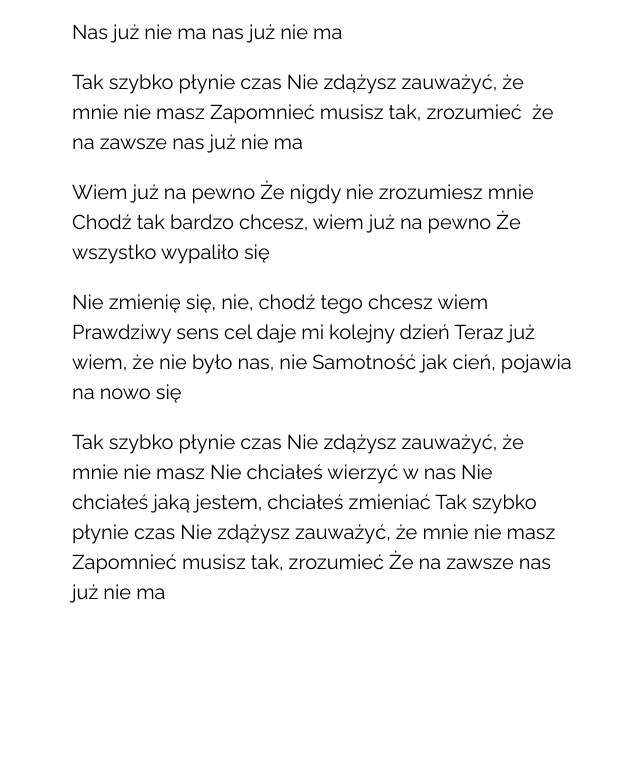
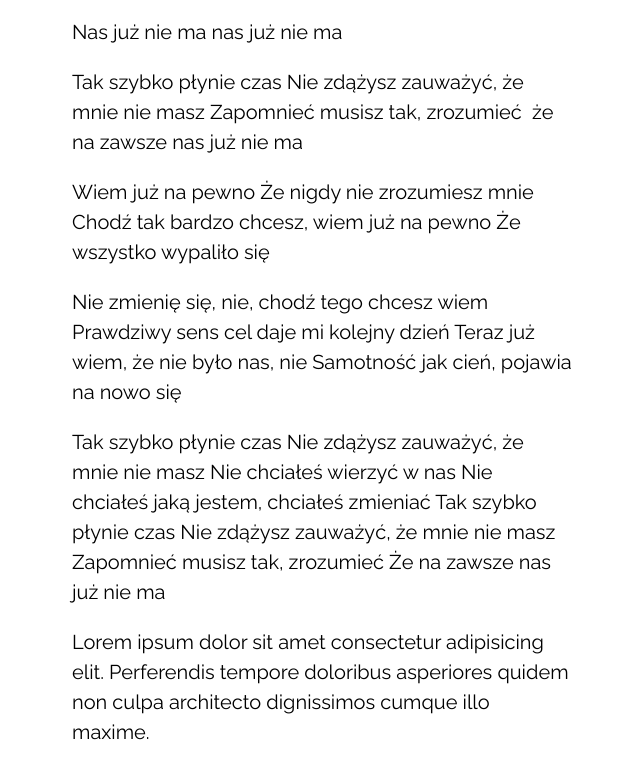
Before and after one commit to basl3r/learning-git, a website: page index.html in a window 1280 px wide. Shown: the part 184-962 px from the top of the page, without its empty margins (318-958 px from the left). Before the commit the page ends 891 px from the top, so only its background shows below. Drawn offline with Linux system fonts and the light colour scheme.

```diff
--- a/index.html
+++ b/index.html
@@ -51,6 +51,7 @@
                 Zapomnieć musisz tak, zrozumieć
                 Że na zawsze nas już nie ma
             </p>
+            <p>Lorem ipsum dolor sit amet consectetur adipisicing elit. Perferendis tempore doloribus asperiores quidem non culpa architecto dignissimos cumque illo maxime.</p>
         </div>
     </div>
 </body>
```
Also changed, not shown: package.json (added, +15 -0 lines), css/style.css (line endings or trailing spaces), 2 other files.
